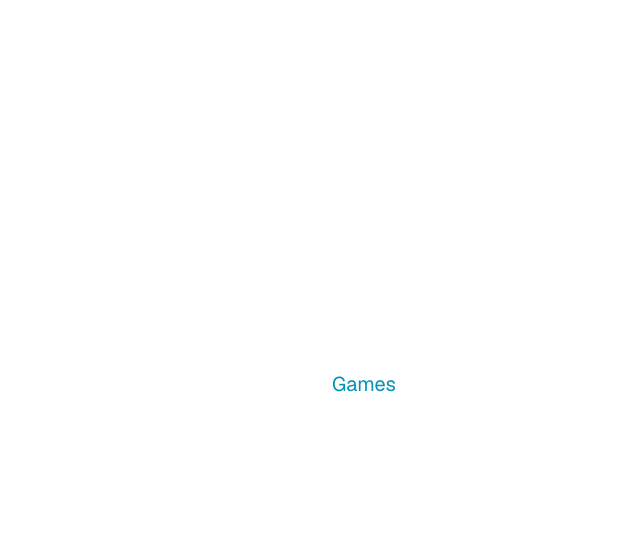
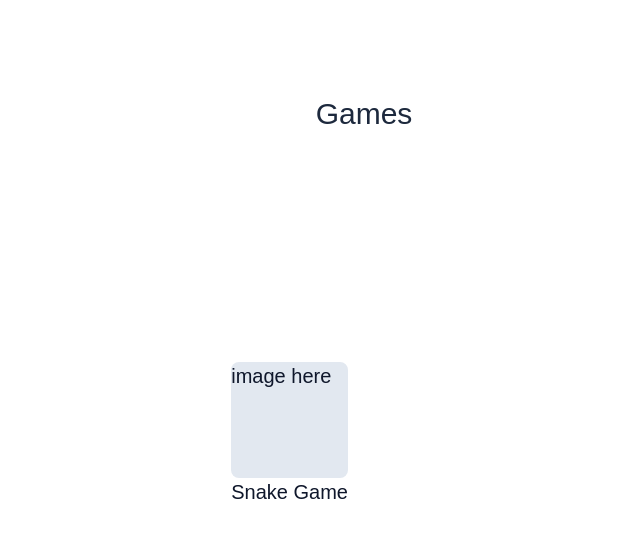
Before and after one commit to bibhorsharma7/web-games, a Next.js app: page / in a window 1280 px wide. Shown: the top 538 px of the page, without its empty margins (276-916 px from the left). Built offline with nearby package versions, Linux system fonts and the light colour scheme.

Commit message:
fix: home page layout

```diff
--- a/app/page.tsx
+++ b/app/page.tsx
@@ -1,11 +1,36 @@
+import Link from "next/link";
+
+function GameItem({
+  name,
+  href,
+  children,
+}: {
+  name: string;
+  href: string;
+  children: React.ReactNode;
+}) {
+  return (
+    <Link
+      href={href}
+      className="group flex flex-col justify-center text-xl text-slate-900"
+    >
+      <div className="aspect-square rounded-lg bg-slate-200 hover:bg-slate-300">
+        {children}
+      </div>
+      <span className="min-w-fit group-hover:underline">{name}</span>
+    </Link>
+  );
+}
+
 export default function Home() {
   return (
-    <div className="grid min-h-screen grid-rows-[20px_1fr_20px] items-center justify-items-center gap-16 p-8 pb-20 font-[family-name:var(--font-geist-sans)] sm:p-20">
-      <main className="row-start-2 flex flex-col items-center gap-[32px] sm:items-start">
-        <h1 className="text-xl text-cyan-600">Games</h1>
-        <div>{/* grid list of games */}</div>
-      </main>
-      <footer className="row-start-3 flex flex-wrap items-center justify-center gap-[24px]"></footer>
-    </div>
+    <main className="flex min-h-screen flex-col items-center gap-[32px] p-24">
+      <h1 className="text-3xl text-slate-800">Games</h1>
+      <div className="grid flex-1 grid-cols-2 items-center justify-center gap-[32px]">
+        <GameItem href="/snake" name="Snake Game">
+          image here
+        </GameItem>
+      </div>
+    </main>
   );
 }
```
